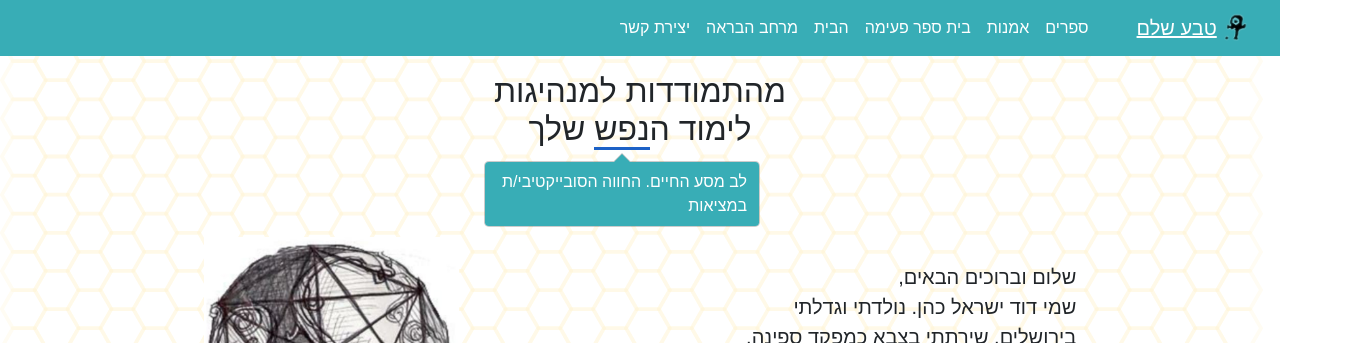
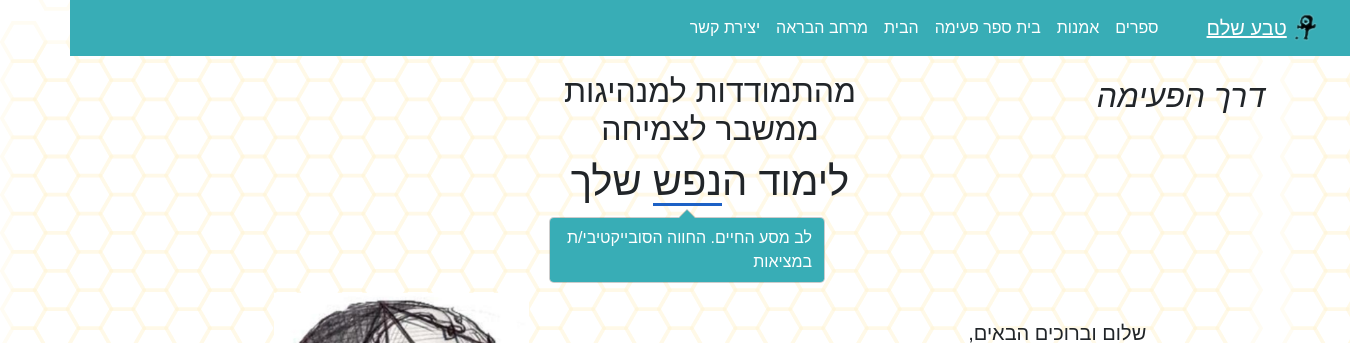
Before and after one commit to teva-shalem/main-gateway, a Vue app: page / in a window 1280 px wide. Shown: the top 343 px of the page, 1350 px wide, since content can reach past the window. Built offline with nearby package versions, Linux system fonts and the light colour scheme; what vue-easy-lightbox would draw is missing.

Commit message:
has an i

```diff
--- a/src/components/MainNavigation.vue
+++ b/src/components/MainNavigation.vue
@@ -29,6 +29,10 @@ export default {
   background-color: $primary;
 }
 
+.nav-item {
+  text-align: center;
+}
+
 .nav-link {
   text-decoration: none;
 
--- a/src/views/Home.vue
+++ b/src/views/Home.vue
@@ -1,7 +1,9 @@
 <template>
   <b-container class="home mt-3">
-    <b-row>
-      <b-col class="mb-6"><h2 class="text-center">מהתמודדות למנהיגות<br/>לימוד ה<DrashTooltip term="heart" position="bottom" show-initially>נפש</DrashTooltip> שלך</h2></b-col>
+    <b-row class="text-center">
+      <b-col lg class="mb-6"><h2>מהתמודדות למנהיגות<br/>ממשבר לצמיחה</h2>
+      <h1>לימוד ה<DrashTooltip term="heart" position="bottom" show-initially>נפש</DrashTooltip> שלך</h1></b-col>
+      <b-col lg class="i-title">דרך הפעימה</b-col>
     </b-row>
     <b-row class="justify-content-between">
       <b-col xl="4" lg="6" md="6" cols="9" align-self="center" class="m-md-auto">
@@ -76,4 +78,15 @@ export default {
   text-align: center;
   font-weight: bold;
 }
+.i-title {
+  font-size: 2rem;
+  font-style: italic;
+
+  @media (min-width: 992px) {
+    position: absolute;
+    text-align: right;
+    justify-content: flex-start;
+    align-items: center;
+  }
+}
 </style>
```
